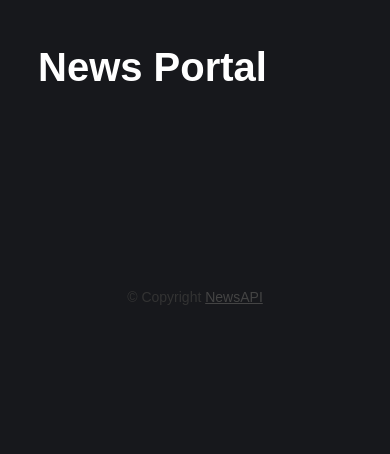
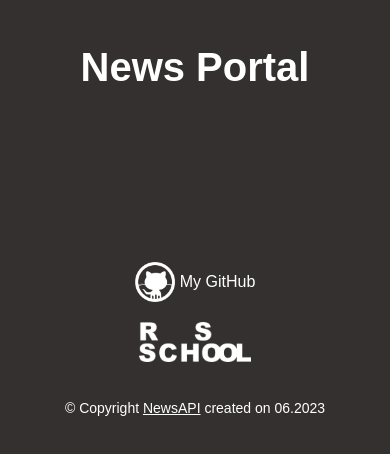
Before and after one commit to Stanislavstranger/news-API-migrate-to-TypeScript, a website built with webpack: page src/index.html in a window 390 px wide. Built offline with nearby package versions, Linux system fonts and the light colour scheme; no server answers.

Commit message:
feat: changed the design

```diff
--- a/src/components/controller/controller.ts
+++ b/src/components/controller/controller.ts
@@ -2,6 +2,18 @@ import AppLoader from './appLoader';
 import { Callback } from './loader';
 
 class AppController extends AppLoader {
+    private activeElement: HTMLElement | null = null;
+
+    private setActiveElement(element: HTMLElement | null): void {
+        if (this.activeElement !== null) {
+            this.activeElement.classList.remove('_active');
+        }
+        if (element !== null) {
+            element.classList.add('_active');
+            this.activeElement = element;
+        }
+    }
+
     public getSources(callback: Callback): void {
         super.getResp(
             {
@@ -20,6 +32,7 @@ class AppController extends AppLoader {
                 const sourceId = target.getAttribute('data-source-id');
                 if (sourceId !== null && newsContainer.getAttribute('data-source') !== sourceId) {
                     newsContainer.setAttribute('data-source', sourceId);
+                    this.setActiveElement(target);
                     super.getResp(
                         {
                             endpoint: 'everything',
@@ -35,6 +48,7 @@ class AppController extends AppLoader {
             target = target.parentNode as HTMLElement | null;
         }
     }
+
 }
 
 export default AppController;
--- a/src/components/view/news/news.css
+++ b/src/components/view/news/news.css
@@ -1,3 +1,13 @@
+.news{
+    display: flex;
+    flex-direction: row;
+    flex-wrap: wrap;
+    justify-content: center;
+    max-width: 1480px;
+    margin: 0 auto;
+    gap: 10px;
+}
+
 .news__item {
     display: flex;
     flex-direction: column;
@@ -9,6 +19,7 @@
     font-family: Arial, sans-serif;
     border-radius: 5px;
     overflow: hidden;
+    box-shadow: 5px 5px 10px rgba(0, 0, 0, 0.3);
 }
 
 .news__item:hover .news__meta-photo {
--- a/src/components/view/sources/sources.css
+++ b/src/components/view/sources/sources.css
@@ -6,6 +6,11 @@
     overflow: auto;
     align-items: center;
     font: 300 1em 'Fira Sans', sans-serif;
+    position: sticky;
+    top: 0px;
+    z-index: 2;
+    background: rgb(52, 48, 47);
+    background: linear-gradient(90deg, rgba(52, 48, 47, 0.8743872549019608) 0%);
 }
 
 .source__item {
@@ -32,3 +37,8 @@
     font-weight: 400;
     white-space: nowrap;
 }
+
+._active {
+    color: orange;
+    border-color: orange;
+}
--- a/src/global.css
+++ b/src/global.css
@@ -1,6 +1,7 @@
 body {
     color: #fff;
-    background: #17181c;
+    background: rgb(52, 48, 47);
+    background: linear-gradient(90deg, rgba(52, 48, 47, 0.8743872549019608) 0%);
     font-family: sans-serif;
 }
 
@@ -11,25 +12,82 @@ header {
 header h1 {
     font-size: 40px;
     font-weight: 800;
+    text-align: center;
+}
+
+main {
+    background: #ECE9E6;
+    /* fallback for old browsers */
+    background: -webkit-linear-gradient(to right, #FFFFFF, #ECE9E6);
+    /* Chrome 10-25, Safari 5.1-6 */
+    background: linear-gradient(to right, #FFFFFF, #ECE9E6);
+    /* W3C, IE 10+/ Edge, Firefox 16+, Chrome 26+, Opera 12+, Safari 7+ */
 }
 
 footer {
-    height: 100px;
+    min-height: 60px;
     display: flex;
     align-items: center;
-    justify-content: center;
+    justify-content: space-around;
+    row-gap: 20px;
+    padding-top: 15px;
 }
+
+footer a {
+    color: #fff;
+}
+
+footer a:hover {
+    color: #555;
+}
+
 footer .copyright {
     font-size: 14px;
-    color: #333;
     text-align: center;
 }
-footer .copyright a {
-    color: #444;
-}
+
 footer .copyright a:hover {
     color: #555;
 }
+
 footer .copyright:before {
     content: '©';
 }
+
+.logo-github img,
+.logo-rsschool img {
+    height: 40px;
+}
+
+.logo-github {
+    display: flex;
+    align-items: center;
+    text-decoration: none;
+}
+
+.logo-github img {
+    margin-right: 5px;
+}
+
+.logo-github span {
+    display: inline-block;
+    vertical-align: middle;
+}
+
+@media (max-width: 670px) {
+    footer {
+        flex-direction: column;
+    }
+
+    footer .logo-github {
+        order: 1;
+    }
+
+    footer .logo-rsschool {
+        order: 2;
+    }
+
+    footer .copyright {
+        order: 3;
+    }
+}
--- a/src/index.html
+++ b/src/index.html
@@ -1,11 +1,13 @@
 <!DOCTYPE html>
 <html>
+
 <head>
     <meta charset="utf-8" />
     <meta name="viewport" content="width=device-width, initial-scale=1.0" />
     <meta http-equiv="X-UA-Compatible" content="ie=edge" />
     <title>NewsPortal</title>
 </head>
+
 <body>
     <header>
         <h1>News Portal</h1>
@@ -15,9 +17,16 @@
         <div class="news"></div>
     </main>
     <footer>
+        <a class="logo-github" target="_blank" href="https://github.com/Stanislavstranger">
+            <img src="./data/img/github.png" alt="logo-github">
+            <span>My GitHub</span>
+        </a>
         <p class="copyright">
-                Copyright <a href="https://newsapi.org">NewsAPI</a>
+            Copyright <a target="_blank" href="https://newsapi.org">NewsAPI</a>
+            created on 06.2023
         </p>
+        <a class="logo-rsschool" target="_blank" href="https://rs.school/js-en/"><img src="./data/img/logo-rsschool.png"
+                alt="logo-rsschool"></a>
     </footer>
 
     <template id="sourceItemTemp">
@@ -48,4 +57,5 @@
 
     <script src="./index.js"></script>
 </body>
+
 </html>
--- a/webpack.config.js
+++ b/webpack.config.js
@@ -2,6 +2,7 @@ const path = require('path');
 const { merge } = require('webpack-merge');
 const HtmlWebpackPlugin = require('html-webpack-plugin');
 const { CleanWebpackPlugin } = require('clean-webpack-plugin');
+const CopyPlugin = require('copy-webpack-plugin');
 
 const baseConfig = {
     entry: path.resolve(__dirname, 'src', 'index.ts'),
@@ -31,6 +32,9 @@ const baseConfig = {
             filename: 'index.html',
         }),
         new CleanWebpackPlugin(),
+        new CopyPlugin({
+            patterns: [{ from: 'src/data', to: 'data/' }],
+        }),
     ],
 };
 
--- a/webpack.dev.config.js
+++ b/webpack.dev.config.js
@@ -4,6 +4,6 @@ module.exports = {
     mode: 'development',
     devtool: 'inline-source-map',
     devServer: {
-        contentBase: path.resolve(__dirname, '../dist'),
+        contentBase: path.resolve(__dirname, 'dist'),
     },
 };
```
Also changed, not shown: src/data/img/github.png (added), src/data/img/logo-rsschool.png (added), 1 other file. Lines whose indentation alone changed are shown as unchanged.
